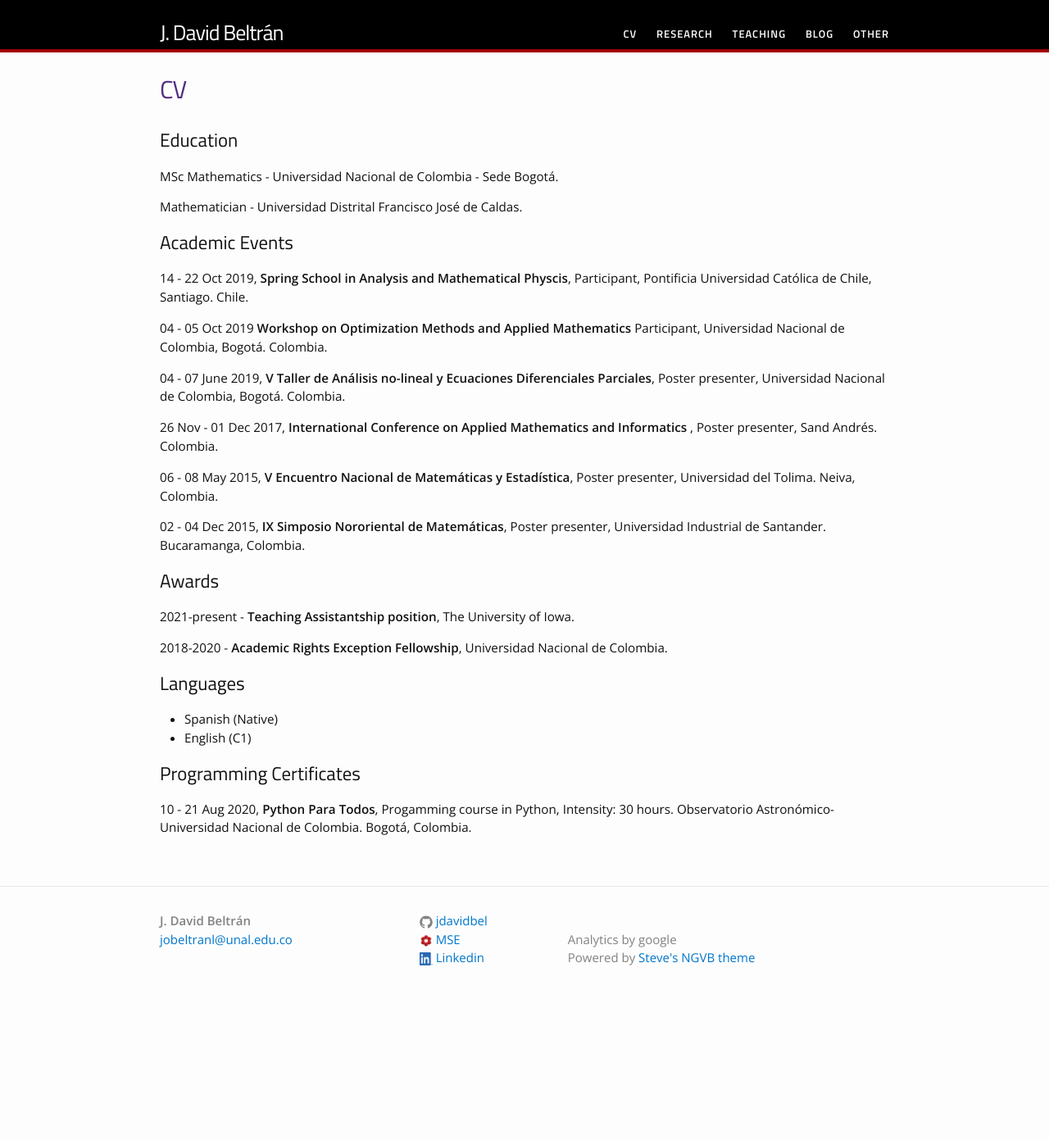
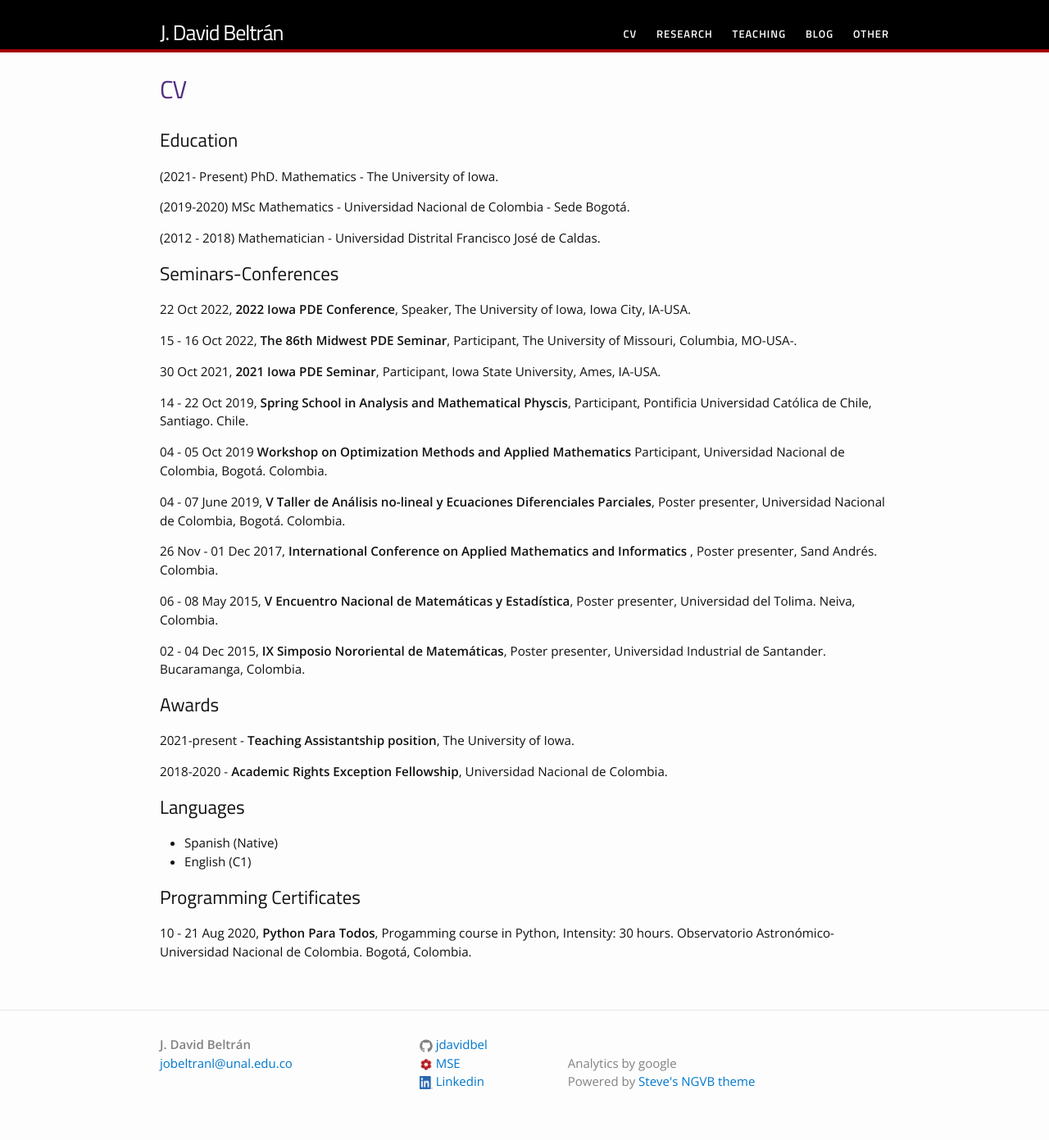
Before and after one commit to jdavidbel/jdavidbel.github.io, a Jekyll site: the page built from cv.md, in a window 1280 px wide. Shown: the whole page at 82% size. Built offline with Jekyll 4.4.1, drawn with Linux system fonts in a browser that asks for light colours; before the commit the page ends 1240 px from its top, so only the background shows below that.

Commit message:
cv changes

```diff
--- a/cv.md
+++ b/cv.md
@@ -7,11 +7,20 @@ permalink: /cv/
 
 <!-- PDF in [English](https://drive.google.com/file/d/11tmCgI7HBp8ZZxy3zHvLBFeCtniIOC3u/view?usp=sharing). -->
 ## Education
-MSc Mathematics - Universidad Nacional de Colombia - Sede Bogotá.
+(2021- Present) PhD. Mathematics - The University of Iowa.
 
-Mathematician - Universidad Distrital Francisco José de Caldas.
+(2019-2020) MSc Mathematics - Universidad Nacional de Colombia - Sede Bogotá.
 
-## Academic Events
+(2012 - 2018) Mathematician - Universidad Distrital Francisco José de Caldas.
+
+## Seminars-Conferences
+
+22 Oct 2022, **2022 Iowa PDE Conference**, Speaker, The University of Iowa, Iowa City, IA-USA.
+
+15 - 16 Oct 2022, **The 86th Midwest PDE Seminar**, Participant, The University of Missouri, Columbia, MO-USA-.
+
+30 Oct 2021, **2021 Iowa PDE Seminar**, Participant, Iowa State University, Ames, IA-USA.
+
 14 - 22 Oct 2019, **Spring School in Analysis and Mathematical Physcis**, Participant, Pontificia Universidad Católica de Chile, Santiago. Chile.
 
 04 - 05 Oct 2019 **Workshop on Optimization Methods and Applied Mathematics** Participant, Universidad Nacional de Colombia, Bogotá. Colombia.
@@ -23,6 +32,7 @@ Mathematician - Universidad Distrital Francisco José de Caldas.
 06 - 08 May 2015, **V Encuentro Nacional de Matemáticas y Estadística**, Poster presenter, Universidad del Tolima. Neiva, Colombia.
 
 02 - 04 Dec 2015, **IX Simposio Nororiental de Matemáticas**, Poster presenter, Universidad Industrial de Santander. Bucaramanga, Colombia.
+
 ## Awards
 2021-present - **Teaching Assistantship position**, The University of Iowa.
 
```
